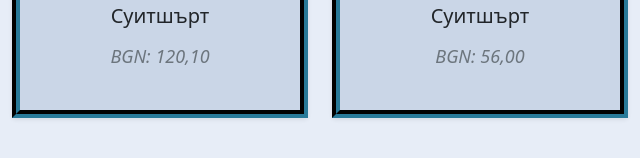
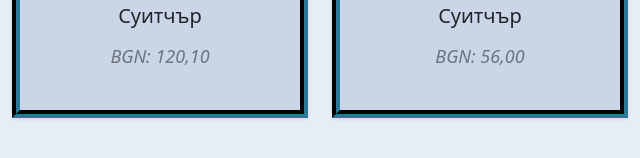
Before and after one commit to s3chkin/Clothing-site, a plain HTML site: page docs/index.html in a window 1280 px wide. Shown: the part 922-1080 px from the top of the page, 640-1280 px from the left. Drawn offline with nearby package versions, Linux system fonts and the light colour scheme.

Commit message:
changed paragraph

```diff
--- a/docs/index.html
+++ b/docs/index.html
@@ -149,7 +149,7 @@
             <!-- Card-->
             <div class="card rounded shadow-sm border-0">
                 <div class="card-body p-4"><img src="./images/suit1.png" alt="" class="img-fluid d-block mx-auto mb-1">
-                    <h5> <a href="#" class="text-dark d-flex justify-content-center">Суитшърт</a></h5>
+                    <h5> <a href="#" class="text-dark d-flex justify-content-center">Суитчър</a></h5>
                     <p class="small text-muted font-italic d-flex justify-content-center">BGN: 120,10</p>
                     <!-- <button class="btn d-flex justify-content-center">Към продукта</button> -->
 
@@ -161,7 +161,7 @@
             <!-- Card-->
             <div class="card rounded shadow-sm border-0">
                 <div class="card-body p-4"><img src="./images/suit2.png" alt="" class="img-fluid d-block mx-auto mb-1">
-                    <h5> <a href="#" class="text-dark d-flex justify-content-center">Суитшърт</a></h5>
+                    <h5> <a href="#" class="text-dark d-flex justify-content-center">Суитчър</a></h5>
                     <p class="small text-muted font-italic d-flex justify-content-center">BGN: 56,00</p>
                 </div>
             </div>
```
